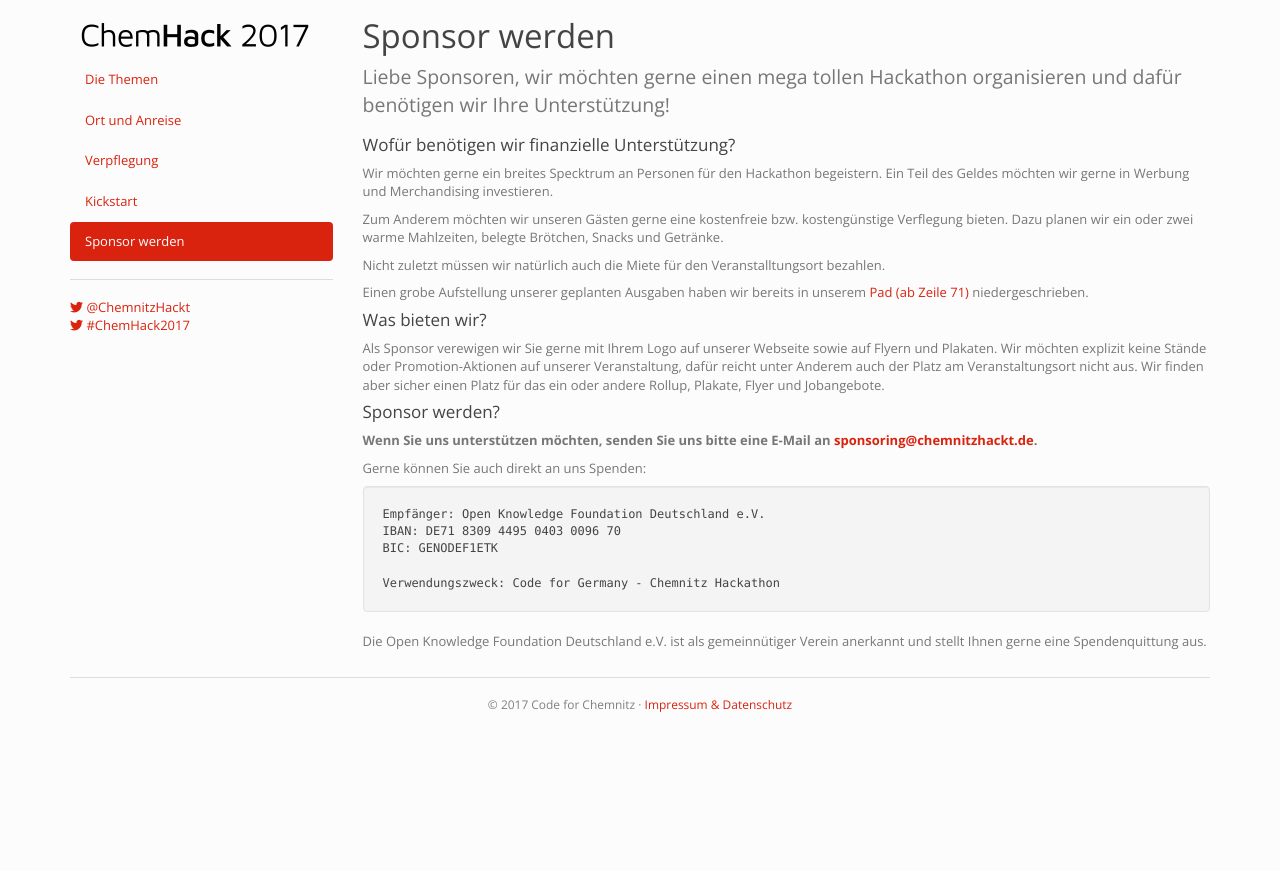
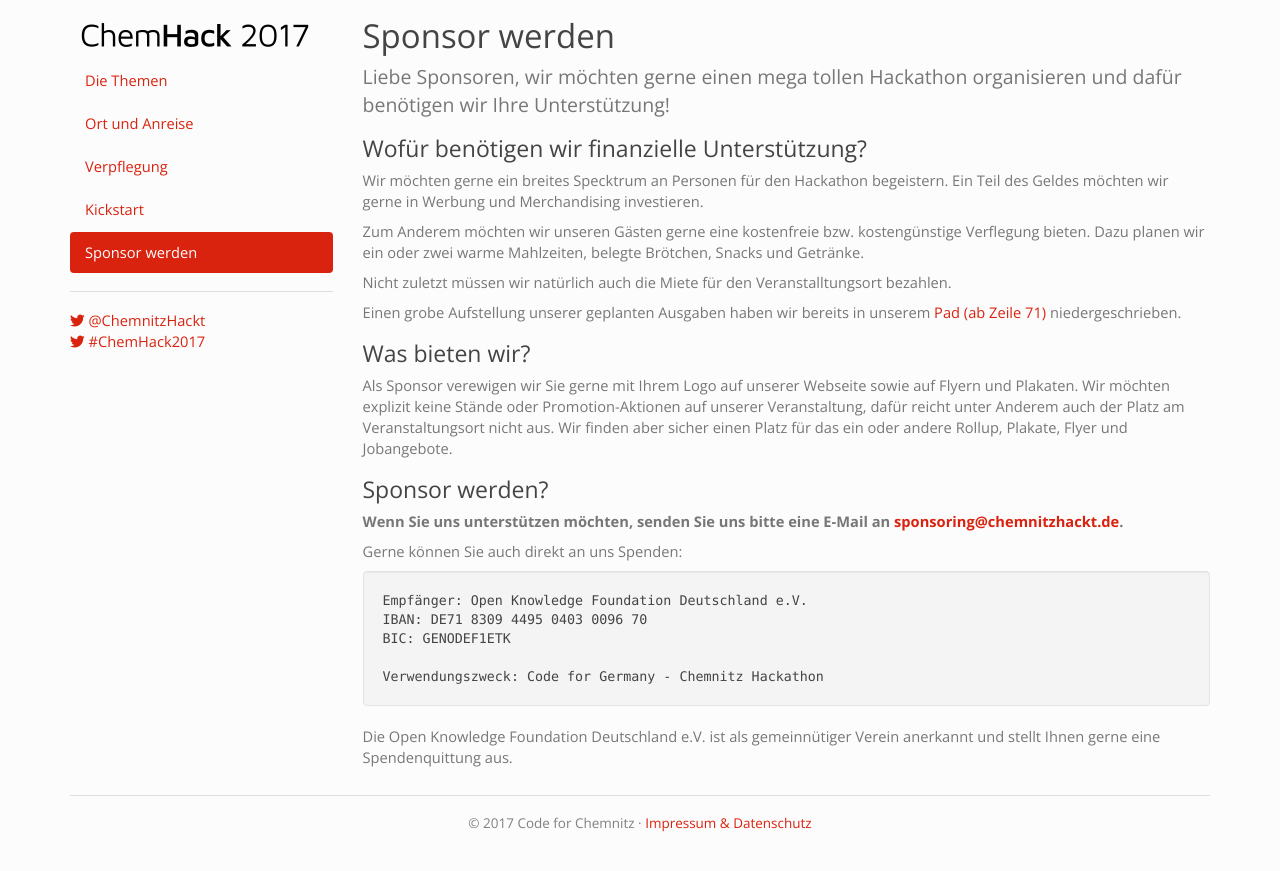
Before and after one commit to CodeforChemnitz/chemhack, a Jekyll site: the page built from sponsoring.md, in a window 1280 px wide. Shown: the top 871 px of the page. Built offline with Jekyll 4.4.1, drawn with Linux system fonts in a browser that asks for light colours; nearby versions of some CDN libraries.

Commit message:
schriftgröße

```diff
--- a/sponsoring.md
+++ b/sponsoring.md
@@ -6,7 +6,7 @@ title: Sponsor werden
 
 <p class="lead">Liebe Sponsoren, wir möchten gerne einen mega tollen Hackathon organisieren und dafür benötigen wir Ihre Unterstützung!</p>
 
-#### Wofür benötigen wir finanzielle Unterstützung?
+### Wofür benötigen wir finanzielle Unterstützung?
 
 Wir möchten gerne ein breites Specktrum an Personen für den Hackathon begeistern. Ein Teil des Geldes möchten wir gerne in Werbung und Merchandising investieren.
 
@@ -16,13 +16,13 @@ Nicht zuletzt müssen wir natürlich auch die Miete für den Veranstalltungsort
 
 Einen grobe Aufstellung unserer geplanten Ausgaben haben wir bereits in unserem [Pad (ab Zeile 71)](https://pad.okfn.de/p/chemnitz-hackathon) niedergeschrieben.
 
-#### Was bieten wir?
+### Was bieten wir?
 
 Als Sponsor verewigen wir Sie gerne mit Ihrem Logo auf unserer Webseite sowie auf Flyern und Plakaten.
 Wir möchten explizit keine Stände oder Promotion-Aktionen auf unserer Veranstaltung, dafür reicht unter Anderem auch der Platz am Veranstaltungsort nicht aus.
 Wir finden aber sicher einen Platz für das ein oder andere Rollup, Plakate, Flyer und Jobangebote.
 
-#### Sponsor werden?
+### Sponsor werden?
 
 **Wenn Sie uns unterstützen möchten, senden Sie uns bitte eine E-Mail an [sponsoring@chemnitzhackt.de](mailto:sponsoring@chemnitzhackt.de).**
 
--- a/styles.css
+++ b/styles.css
@@ -1,3 +1,11 @@
 img#brandimg {
     margin-top: 10px;
 }
+
+body {
+    font-size: 11pt;
+}
+
+pre {
+    font-size: 10pt;
+}
```
